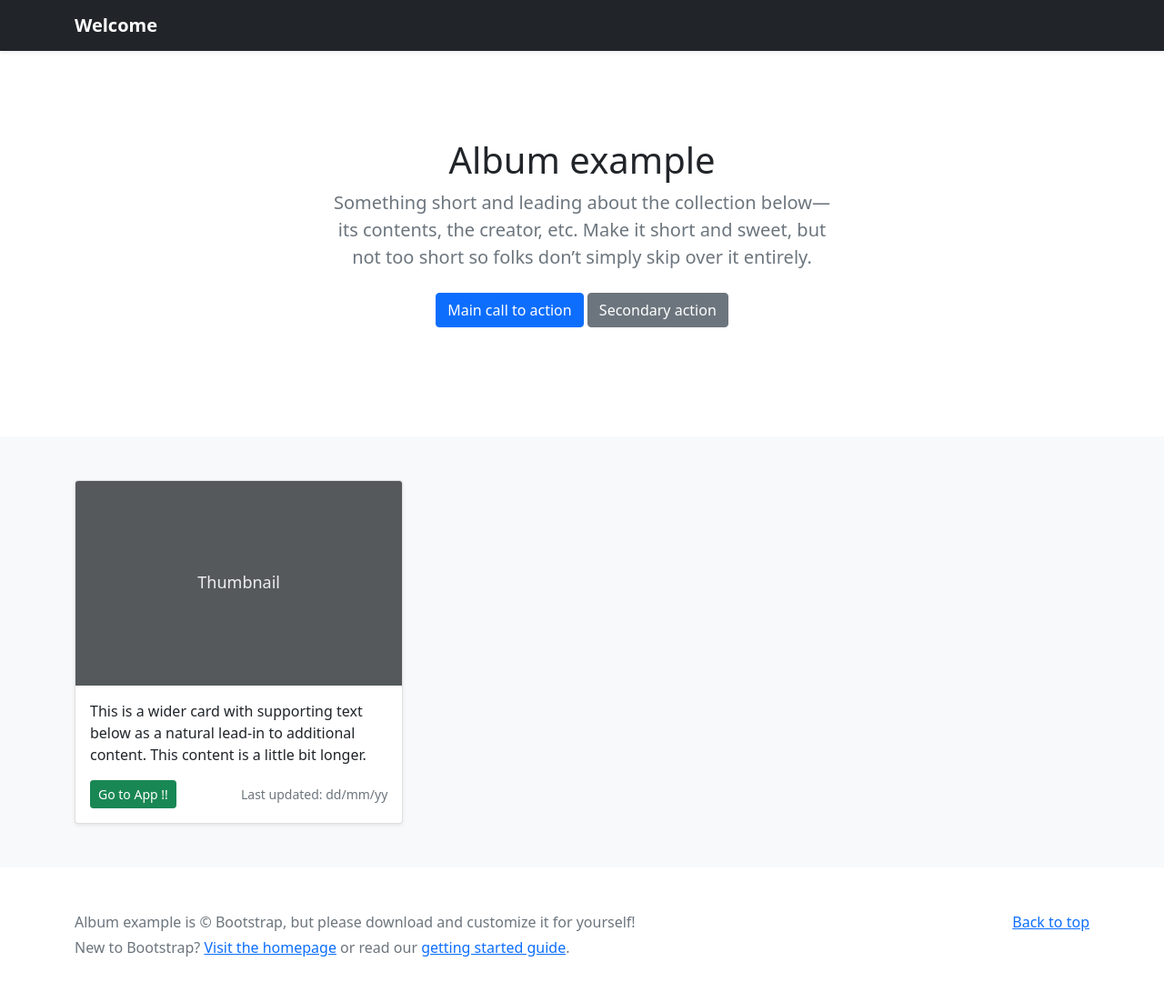
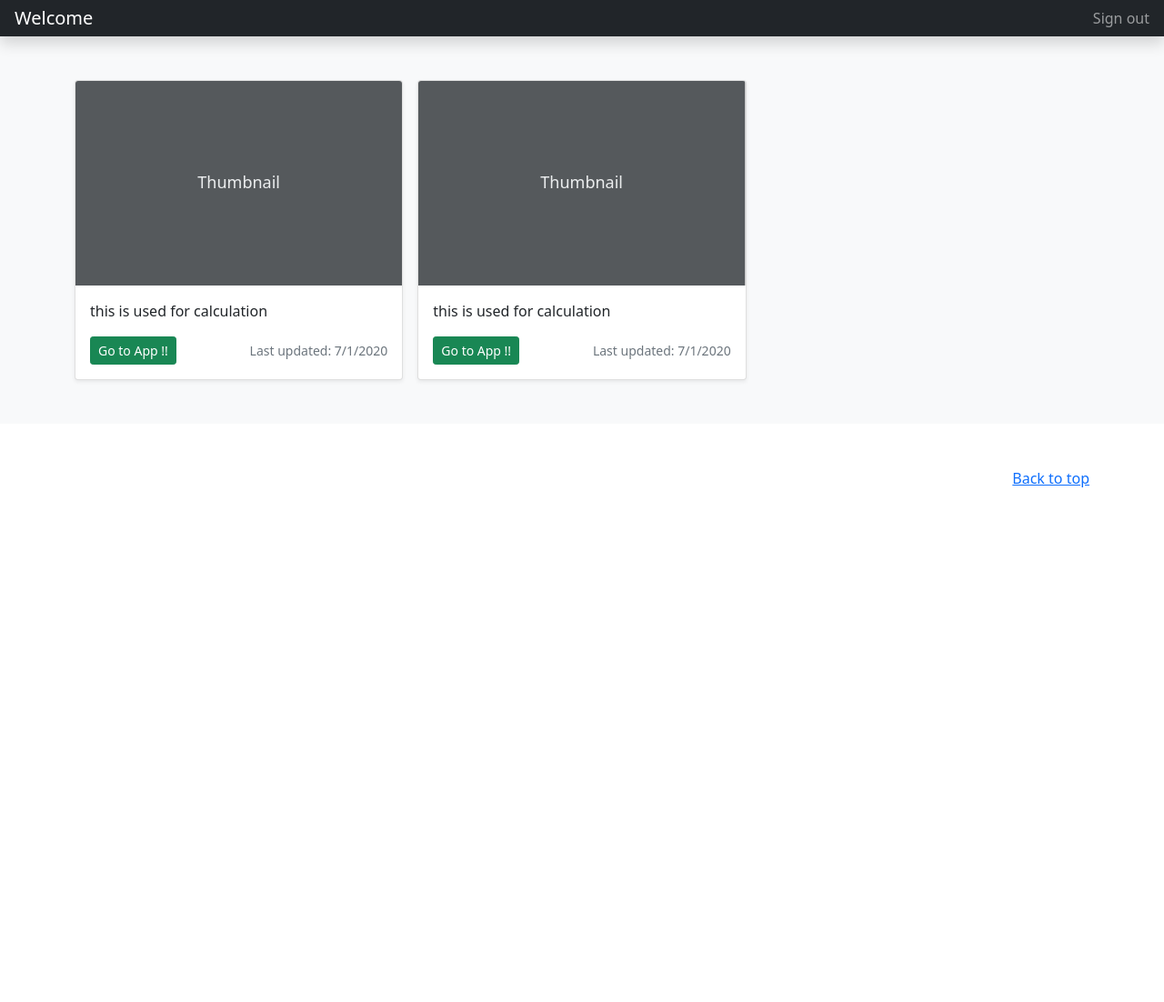
Before and after one commit to Harshad-Chavan/AppStore, a Django app: page /home in a window 1280 px wide. Shown: the whole page at 91% size. After the commit the page ends 536 px from the top, so only its background shows below. Run offline with Django 3.2, Linux system fonts and the light colour scheme; some libraries are stand-ins or nearby versions.

Commit message:
Changes in home app added a new view

```diff
--- a/appstore/settings.py
+++ b/appstore/settings.py
@@ -120,6 +120,7 @@ AUTHENTICATION_BACKENDS = (
  'django.contrib.auth.backends.ModelBackend',
  'allauth.account.auth_backends.AuthenticationBackend',
 )
+ACCOUNT_LOGOUT_ON_GET = True
 
 SITE_ID = 2
 LOGIN_REDIRECT_URL = '/home'
--- a/home/templates/home.html
+++ b/home/templates/home.html
@@ -1,4 +1,5 @@
 <!doctype html>
+{% load socialaccount %}
 <html lang="en">
   <head>
     <meta charset="utf-8">
@@ -35,52 +36,36 @@
   </head>
   <body>
 
-<header>
-  <div class="navbar navbar-dark bg-dark shadow-sm">
-    <div class="container">
-      <a href="#" class="navbar-brand d-flex align-items-center">
-        <strong>Welcome {{ user.username }}</strong>
-      </a>
-
-    </div>
-  </div>
-</header>
-
+    <header class="navbar navbar-dark sticky-top bg-dark flex-md-nowrap p-0 shadow">
+        <a class="navbar-brand col-md-3 col-lg-2 me-0 px-3" href="#">Welcome {{ user.username }}</a>
+        <!-- <img src="{{ user.socialaccount_set.all.0.get_avatar_url }}" class="rounded-circle" /> -->
+        <ul class="navbar-nav px-3">
+          <li class="nav-item text-nowrap">
+            <a class="nav-link" href="{% url 'account_logout' %}">Sign out</a>
+          </li>
+        </ul>
+      </header>
 <main>
-
-  <section class="py-5 text-center container">
-    <div class="row py-lg-5">
-      <div class="col-lg-6 col-md-8 mx-auto">
-        <h1 class="fw-light">Album example</h1>
-        <p class="lead text-muted">Something short and leading about the collection below—its contents, the creator, etc. Make it short and sweet, but not too short so folks don’t simply skip over it entirely.</p>
-        <p>
-          <a href="#" class="btn btn-primary my-2">Main call to action</a>
-          <a href="#" class="btn btn-secondary my-2">Secondary action</a>
-        </p>
-      </div>
-    </div>
-  </section>
-
   <div class="album py-5 bg-light">
     <div class="container">
-
-      <div class="row row-cols-1 row-cols-sm-2 row-cols-md-3 g-3">
+        <div class="row row-cols-1 row-cols-sm-2 row-cols-md-3 g-3">
+        {% for app in apps %}
         <div class="col">
           <div class="card shadow-sm">
             <svg class="bd-placeholder-img card-img-top" width="100%" height="225" xmlns="http://www.w3.org/2000/svg" role="img" aria-label="Placeholder: Thumbnail" preserveAspectRatio="xMidYMid slice" focusable="false"><title>Placeholder</title><rect width="100%" height="100%" fill="#55595c"/><text x="50%" y="50%" fill="#eceeef" dy=".3em">Thumbnail</text></svg>
              <div class="card-body">
-              <p class="card-text">This is a wider card with supporting text below as a natural lead-in to additional content. This content is a little bit longer.</p>
+              <p class="card-text">{{ app.description }}</p>
               <div class="d-flex justify-content-between align-items-center">
                 <div class="btn-group">
                   <button type="button" class="btn btn-sm btn-success">Go to App !!</button>
-
                 </div>
-                <small class="text-muted">Last updated: dd/mm/yy</small>
+                <small class="text-muted">Last updated: {{ app.last_updated}}</small>
               </div>
             </div>
           </div>
         </div>
-              </div>
+        {% endfor %}
+        </div>
     </div>
   </div>
 
@@ -91,8 +76,6 @@
     <p class="float-end mb-1">
       <a href="#">Back to top</a>
     </p>
-    <p class="mb-1">Album example is &copy; Bootstrap, but please download and customize it for yourself!</p>
-    <p class="mb-0">New to Bootstrap? <a href="/">Visit the homepage</a> or read our <a href="../getting-started/introduction/">getting started guide</a>.</p>
   </div>
 </footer>
 
--- a/home/urls.py
+++ b/home/urls.py
@@ -1,9 +1,11 @@
 
 from django.urls import path
 from django.views.generic import TemplateView
+from home import views
 
 
 urlpatterns = [
-    path('', TemplateView.as_view(template_name="home.html")),
+    # path('', TemplateView.as_view(template_name="home.html")),
+    path('', views.Applist,name="Applist"),
 
 ]
--- a/home/views.py
+++ b/home/views.py
@@ -1,3 +1,10 @@
 from django.shortcuts import render
 
 # Create your views here.
+def Applist(request):
+    apps = [
+        {'name':'calculator','description':"this is used for calculation",'last_updated':"7/1/2020"},
+        {'name':'calculator','description':"this is used for calculation",'last_updated':"7/1/2020"}
+
+    ]
+    return render(request,'home.html',{'apps' : apps})
```
Also changed, not shown: db.sqlite3.
